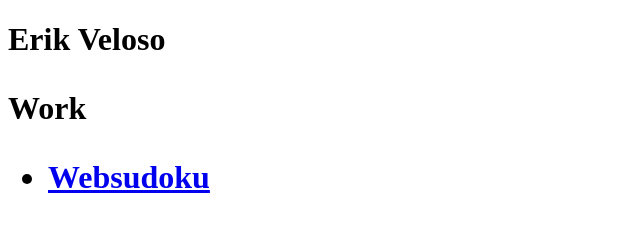
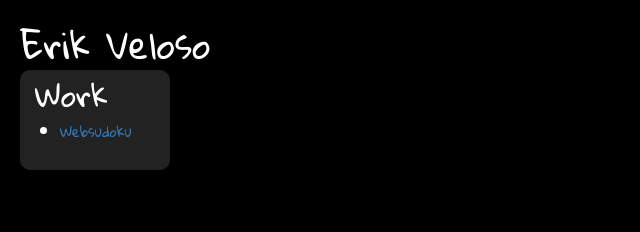
Before and after one commit to erikveloso/erikveloso.github.io, a plain HTML site: page index.html in a window 1280 px wide. Shown: the whole page, without its empty margins (0-640 px from the left). Drawn offline with nearby package versions, Linux system fonts and the light colour scheme.

Commit message:
Fundamentals.

```diff
--- a/index.html
+++ b/index.html
@@ -1,15 +1,40 @@
 <!DOCTYPE html>
 <html>
-<head>
-  <title>Erik Veloso</title>
-</head>
-<body>
-  <h1>Erik Veloso<h1>
-  <div>
-    <p>Work</p>
+  <head>
+
+    <meta charset="utf-8">
+
+    <!-- Latest compiled and minified CSS -->
+    <link rel="stylesheet"   href="https://maxcdn.bootstrapcdn.com/bootstrap/3.3.7/css/bootstrap.min.css">
+
+    <!-- jQuery library -->
+    <script src="https://ajax.googleapis.com/ajax/libs/jquery/3.1.1/jquery.min.js"></script>
+
+    <!-- Latest compiled JavaScript -->
+    <script src="https://maxcdn.bootstrapcdn.com/bootstrap/3.3.7/js/bootstrap.min.js"></script>
+
+
+    <!-- Fonts -->
+    <link href='https://fonts.googleapis.com/css?family=Gloria+Hallelujah' rel='stylesheet' type='text/css'>
+
+    <!-- Stylesheet -->
+    <link rel="stylesheet" type="text/css" href="style/style.css">
+
+    <!-- JavaScript -->
+    <script type="text/javascript" src="script/script.js"></script>
+
+    <title>Erik Veloso</title>
+
+  </head>
+
+  <body>
+
+  <header><h1>Erik Veloso</h1></header>
+  <div id='work-list'>
+    <h2 id="p">Work</h2>
     <ul>
       <li><a href="http://websudoku-erikveloso.rhcloud.com">Websudoku</a></li>
     </ul>
   </div>
-</body>
+  </body>
 </html>
--- /dev/null
+++ b/script/script.js
@@ -0,0 +1,6 @@
+/*jslint browser: true*/
+/*global $, jQuery, alert*/
+
+$(document).ready(function () {
+  'use strict';
+});
--- /dev/null
+++ b/style/style.css
@@ -0,0 +1,34 @@
+body {
+  background-color: black;
+  font-family: "Gloria Hallelujah";
+}
+
+header {
+  height: 60px;
+  padding:0;
+  margin: 5px auto 0px 20px;
+  align-content: center;
+  align-items: center;
+  align-self: center;
+
+}
+
+header h1 {
+  padding:0;
+  color: white;
+}
+
+#work-list {
+  background-color: #222222;
+  border-radius: 10px;
+  color: white;
+  margin: 5px auto auto 20px;
+  padding: 5px 5px auto auto;
+  width: 150px;
+  height: 100px;
+}
+
+#work-list h2 {
+  margin: 5px auto 10px 15px;
+  padding-top: 8px;
+}
```
Also changed, not shown: 1 other file.
